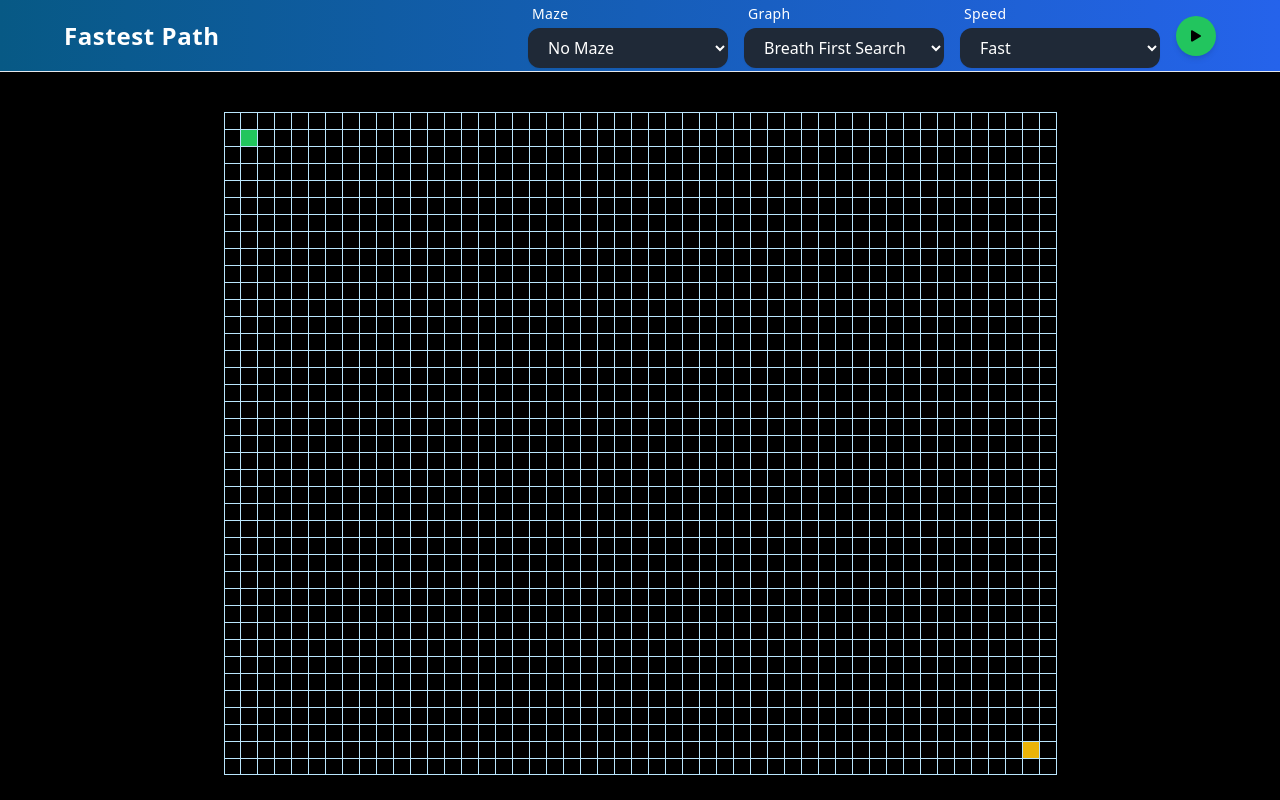
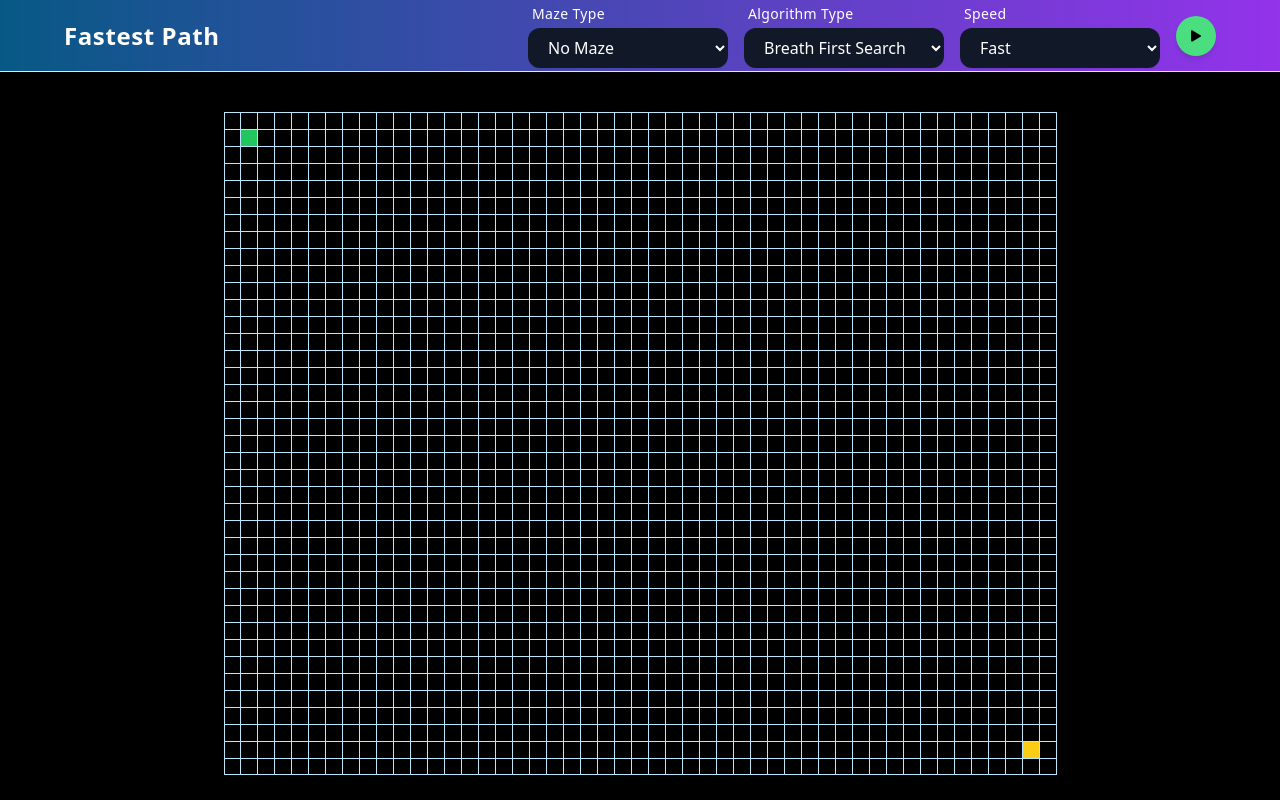
Before and after one commit to hungCS22hcmiu/Pathfinding-DSA, a React (Vite) app: page / in a window 1280 px wide. Built offline with nearby package versions, Linux system fonts and the light colour scheme.

Commit message:
fix color

```diff
--- a/src/components/Nav.tsx
+++ b/src/components/Nav.tsx
@@ -59,7 +59,7 @@ export function Nav({isVisualizationRunningRef} : {isVisualizationRunningRef: Mu
         },( SLEEP_TIME * (traversedTiles.length + SLEEP_TIME *2)+ EXTENDED_SLEEP_TIME*(path.length + 60)*SPEEDS.find((s) => s.value === speed)!.value));
     }
     return (
-    <div className="flex items-center justify-center min-h-[4.5rem] border-b bg-gradient-to-r from-sky-800 to-blue-600 shadow-lg px-4 sm:px-6">
+    <div className="flex items-center justify-center min-h-[4.5rem] border-b bg-gradient-to-r from-sky-800 to-purple-600 shadow-lg px-4 sm:px-6">
         <div className="flex flex-col sm:flex-row items-center justify-between w-full max-w-6xl space-y-4 sm:space-y-0">
 
         {/* Title */}
@@ -70,13 +70,13 @@ export function Nav({isVisualizationRunningRef} : {isVisualizationRunningRef: Mu
         {/* Controls */}
         <div className="flex flex-wrap items-center justify-center gap-4">
             <Select
-            label="Maze"
+            label="Maze Type"
             value={maze}
             options={MAZES}
             onChange={(e) => handleGenerateMaze(e.target.value as MazeType)}
             />
             <Select
-            label="Graph"
+            label="Algorithm Type"
             value={algorithm}
             options={PATHFINDING_ALGORITHMS}
             onChange={(e) => setAlgorithm(e.target.value as AlgorithmType)}
@@ -97,38 +97,3 @@ export function Nav({isVisualizationRunningRef} : {isVisualizationRunningRef: Mu
     </div>
     );
 }
-
-
-//     return (
-//         <div className="flex items-center justify-center min-h-[4.5rem] border-b shadow-gray-100 sm:px-5 px-0">
-//             <div className="flex items-center lg:justify-between justify-center w-full sm:w-[52rem]">
-//                 <h1 className="lg:flex hidden w-[40%] text-2xl pl-1 text-white">Fastest Path</h1>
-//                 <div className="flex sm:items-end items-center justify-start sm:justify-between sm:flex-row flex-col sm:space-y-0 space-y-3 sm:py-0 py-4 sm:space-x-4">
-//                     <Select
-//                         label="Maze"
-//                         value={maze}
-//                         options={MAZES}
-//                         onChange={(e) => handleGenerateMaze(e.target.value as MazeType)}
-//                     />
-//                     <Select
-//                         label='Graph'
-//                         value={algorithm}
-//                         options={PATHFINDING_ALGORITHMS}
-//                         onChange={(e) => {setAlgorithm(e.target.value as AlgorithmType);}}
-//                     />
-//                     <Select
-//                         label ='Speed'
-//                         value={speed}
-//                         options={SPEEDS}
-//                         onChange={(e) => {setSpeed(parseInt(e.target.value) as SpeedType);}}
-//                     />
-//                     <PlayButton
-//                         isDisabled={isDisabled}
-//                         isGraphVisualized={isGraphVisualized}
-//                         handlerRunVisualizer={handlerRunVisualizer}
-//                     />
-//                 </div>
-//             </div>
-//         </div>
-//     )
-// }
--- a/src/components/PlayButton.tsx
+++ b/src/components/PlayButton.tsx
@@ -15,7 +15,8 @@ export function PlayButton({
     <button
       disabled={isDisabled}
       onClick={handlerRunVisualizer}
-      className="disabled:pointer-events-none disabled:opacity-50 transition ease-in rounded-full p-2.5 shadow-md bg-green-500 hover:bg-green-600 border-none active:ring-green-300 focus:outline-none focus:ring focus:ring-green-300 focus:ring-opacity-30"
+
+      className="disabled:pointer-events-none disabled:opacity-50 transition ease-in rounded-full p-2.5 shadow-md bg-green-400 hover:bg-violet-600 border-none active:ring-green-300 focus:outline-none focus:ring focus:ring-green-300 focus:ring-opacity-30"
     >
       {isGraphVisualized ? (
         <GrPowerReset className="w-5 h-5" />
@@ -25,26 +26,3 @@ export function PlayButton({
     </button>
   );
 }
-// export function PlayButton({
-//   handlerRunVisualizer,
-//   isDisabled,
-//   isGraphVisualized,
-// }: {
-//   isDisabled: boolean;
-//   isGraphVisualized: boolean;
-//   handlerRunVisualizer: MouseEventHandler<HTMLButtonElement>;
-// }) {
-//   return (
-//     <button
-//       disabled={isDisabled}
-//       onClick={handlerRunVisualizer}
-//       className="disabled:pointer-events-none disabled:opacity-50 transition ease-in rounded-full p-2.5 shadow-md bg-green-500 hover:bg-green-600 border-none active:ring-green-300 focus:outline-none focus:ring focus:ring-green-300 focus:ring-opacity-30"
-//     >
-//       {isGraphVisualized ? (
-//         <GrPowerReset className="w-5 h-5" />
-//       ) : (
-//         <BsFillPlayFill className="w-5 h-5" />
-//       )}
-//     </button>
-//   );
-// }
--- a/src/components/Select.tsx
+++ b/src/components/Select.tsx
@@ -27,7 +27,7 @@ export function Select({
         onChange={onChange}
         disabled={isDisabled}
         className={`
-          bg-gray-800 text-white
+          bg-gray-900 text-white
           px-4 py-2
           rounded-xl shadow-sm
           focus:outline-none focus:ring-2 focus:ring-sky-500
--- a/src/utils/constants.ts
+++ b/src/utils/constants.ts
@@ -31,7 +31,7 @@ export const TILE_STYLE =
   "lg:w-[17px] md:w-[15px] xs:w-[8px] w-[7px] lg:h-[17px] md:h-[15px] xs:h-[8px] h-[7px] border-t border-r border-sky-200";
 export const TRAVERSED_TILE_STYLE = TILE_STYLE + " bg-cyan-500";
 export const START_TILE_STYLE = TILE_STYLE + " bg-green-500";
-export const END_TILE_STYLE = TILE_STYLE + " bg-yellow-500";
+export const END_TILE_STYLE = TILE_STYLE + " bg-yellow-400";
 export const WALL_TILE_STYLE = TILE_STYLE + " bg-gray-200";
 export const PATH_TILE_STYLE = TILE_STYLE + " bg-red-400";
 
```
